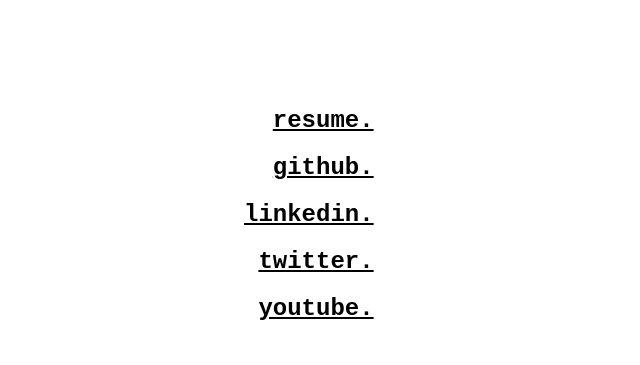
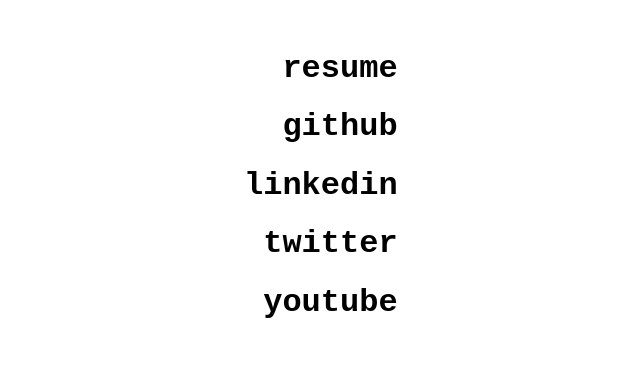
Before and after one commit to pewnit/pewnit.github.io, a plain HTML site: page index.html in a window 1280 px wide. Shown: the part 238-603 px from the top of the page, without its empty margins (96-736 px from the left). Drawn offline with Linux system fonts and the light colour scheme.

Commit message:
Changed some visual elements

```diff
--- a/index.html
+++ b/index.html
@@ -7,11 +7,11 @@
     </head>
     <body>
         <div class="footer-container">
-            <h2><a href="LaTeX Resume.pdf" class="animated-link" id="link1"> resume. </a></h2>
-            <h2><a href="https://www.github.com/pewnit" class="animated-link" id="link2"> github. </a></h2>
-            <h2><a href="https://www.linkedin.com/in/punitdaga" class="animated-link" id="link3"> linkedin. </a></h2>
-            <h2><a href="https://www.twitter.com/pewnit" class="animated-link" id="link4"> twitter. </a></h2>
-            <h2><a href="https://www.youtube.com/punitdaga31" class="animated-link" id="link5"> youtube. </a></h2>
+            <h1><a href="LaTeX Resume.pdf" class="animated-link" id="link1"> resume</a></h1>
+            <h1><a href="https://www.github.com/pewnit" class="animated-link" id="link2"> github</a></h1>
+            <h1><a href="https://www.linkedin.com/in/punitdaga" class="animated-link" id="link3"> linkedin</a></h1>
+            <h1><a href="https://www.twitter.com/pewnit" class="animated-link" id="link4"> twitter</a></h1>
+            <h1><a href="https://www.youtube.com/punitdaga31" class="animated-link" id="link5"> youtube</a></h2>
         </div>
         <script src="script.js"></script>
     </body>
--- a/style.css
+++ b/style.css
@@ -1,7 +1,7 @@
 a:link,
 a:visited {
   color: black;
-  text-decoration: underline;
+  text-decoration: none;
   transition: all 0.5s ease-in-out;
 }
 
```
